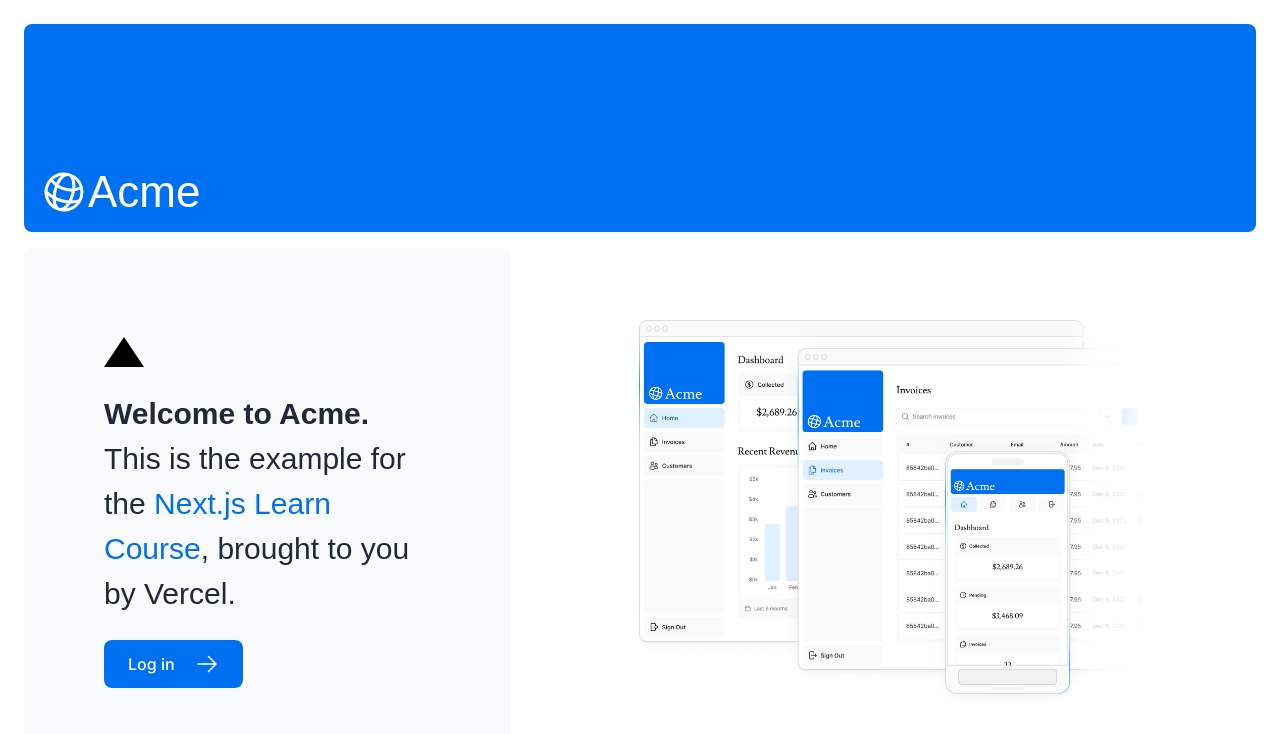
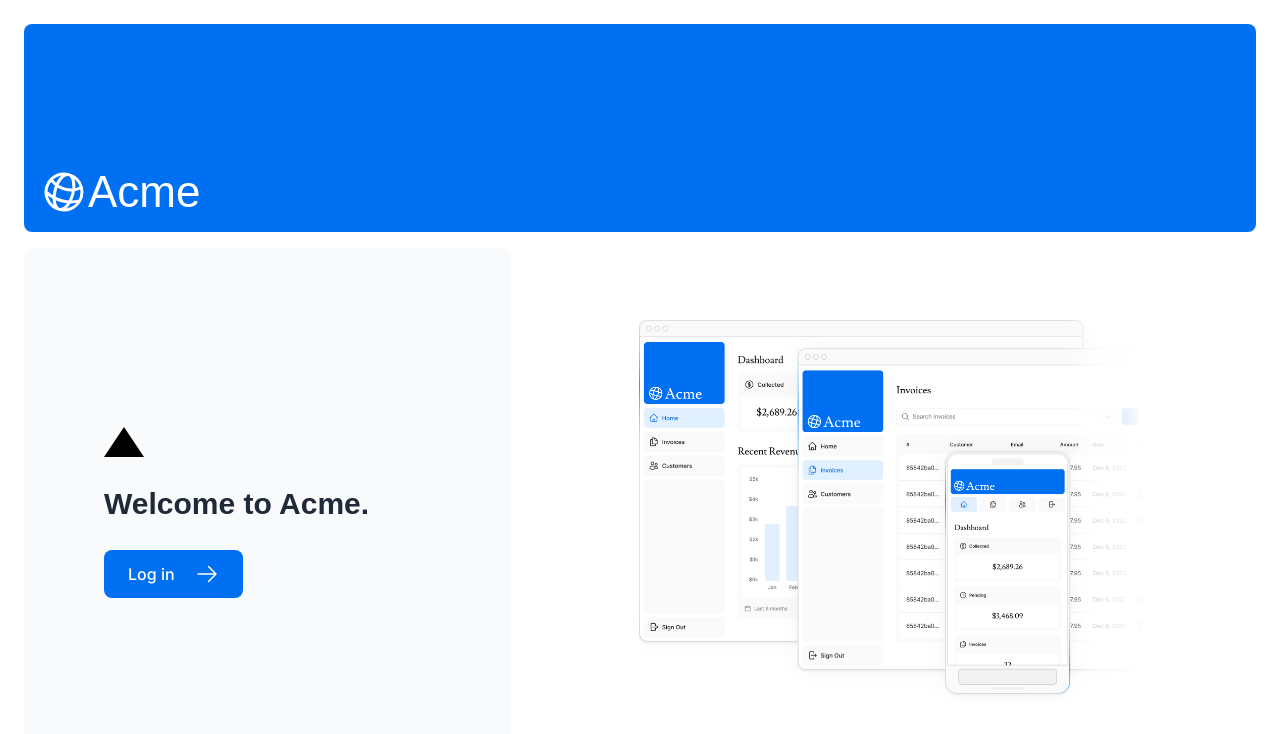
Before and after one commit to usman26392/finance-dashboard, a Next.js app: page / in a window 1280 px wide. Shown: the top 734 px of the page. Built offline with nearby package versions, Linux system fonts and the light colour scheme; a web font is replaced by a local one.

Commit message:
fix: remove unnecessary text from welcome message in the main page

```diff
--- a/app/page.tsx
+++ b/app/page.tsx
@@ -31,11 +31,7 @@
         {/* <div className={style.shape}></div> */}
 
           <p className={`${lusitana.className}  text-xl text-gray-800 md:text-3xl md:leading-normal`}>
-            <strong>Welcome to Acme.</strong> This is the example for the{' '}
-            <a href="https://nextjs.org/learn/" className="text-blue-500">
-              Next.js Learn Course
-            </a>
-            , brought to you by Vercel.
+            <strong>Welcome to Acme.</strong>
           </p>
           <Link
             href="/login"
```
